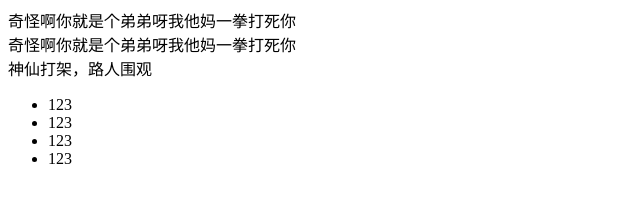
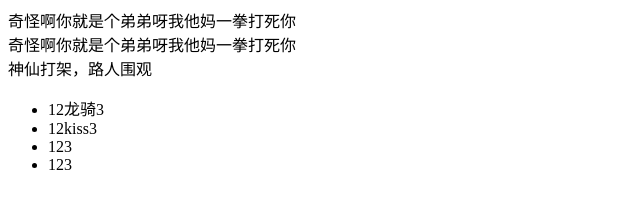
Before and after one commit to 1978476055/Agito, a plain HTML site: page index.html in a window 1280 px wide. Shown: the whole page, without its empty margins (0-640 px from the left). Drawn offline with Linux system fonts and the light colour scheme.

Commit message:
廖盼弟弟

```diff
--- a/index.html
+++ b/index.html
@@ -27,8 +27,8 @@
         神仙打架，路人围观
         <div>
             <ul>
-                <li>123</li>
-                <li>123</li>
+                <li>12龙骑3</li>
+                <li>12kiss3</li>
                 <li>123</li>
                 <li>123</li>
             </ul>
```
